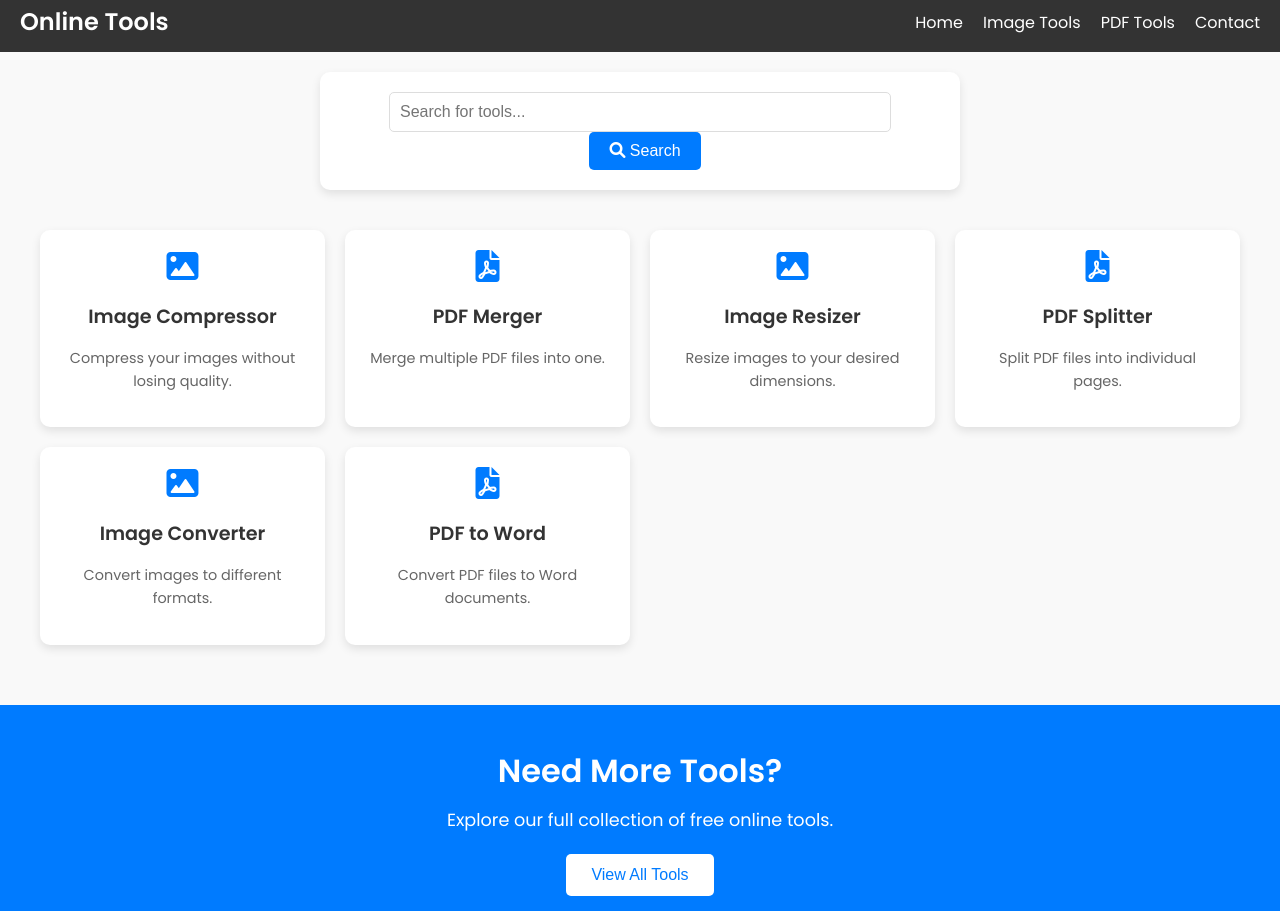
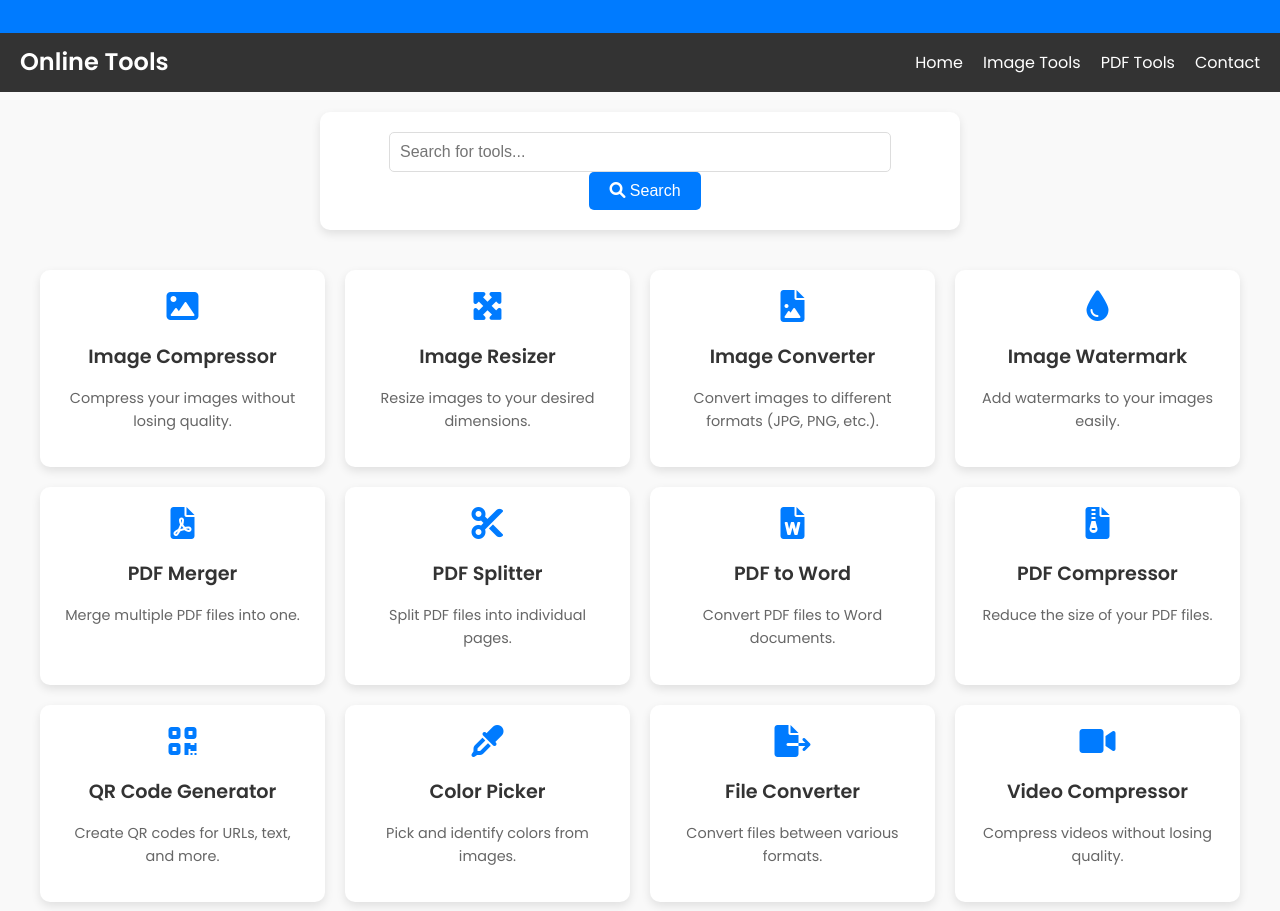
Before and after one commit to Vishnuram40/tools, a plain HTML site: page index.html in a window 1280 px wide. Shown: the part 149-1060 px from the top of the page. Drawn offline with Linux system fonts and the light colour scheme.

Commit message:
Update index.html

```diff
--- a/index.html
+++ b/index.html
@@ -31,7 +31,7 @@
     header {
       background-color: #007BFF;
       color: white;
-      padding: 20px;
+      padding: 40px 20px;
       text-align: center;
     }
 
@@ -132,11 +132,14 @@
       border-radius: 10px;
       box-shadow: 0 4px 10px rgba(0, 0, 0, 0.1);
       text-align: center;
-      transition: transform 0.3s ease;
+      transition: transform 0.3s ease, box-shadow 0.3s ease;
+      display: block;
+      color: inherit;
     }
 
     .tool-card:hover {
       transform: translateY(-5px);
+      box-shadow: 0 6px 15px rgba(0, 0, 0, 0.2);
     }
 
     .tool-card i {
@@ -148,6 +151,7 @@
     .tool-card h3 {
       margin: 10px 0;
       font-size: 1.2rem;
+      color: #333;
     }
 
     .tool-card p {
@@ -277,38 +281,66 @@
 
   <!-- Tools Grid -->
   <section id="tools-grid">
-    <a href="/tool/img-copmpress.html" class="tool-card-link">
-        <div class="tool-card">
-            <i class="fas fa-image"></i>
-            <h3>Image Compressor</h3>
-            <p>Compress your images without losing quality.</p>
-        </div>
+    <a href="img-copmpress.html" class="tool-card">
+      <i class="fas fa-image"></i>
+      <h3>Image Compressor</h3>
+      <p>Compress your images without losing quality.</p>
     </a>
-    <div class="tool-card">
+    <a href="image-resizer.html" class="tool-card">
+      <i class="fas fa-expand-arrows-alt"></i>
+      <h3>Image Resizer</h3>
+      <p>Resize images to your desired dimensions.</p>
+    </a>
+    <a href="image-converter.html" class="tool-card">
+      <i class="fas fa-file-image"></i>
+      <h3>Image Converter</h3>
+      <p>Convert images to different formats (JPG, PNG, etc.).</p>
+    </a>
+    <a href="image-watermark.html" class="tool-card">
+      <i class="fas fa-tint"></i>
+      <h3>Image Watermark</h3>
+      <p>Add watermarks to your images easily.</p>
+    </a>
+    <a href="pdf-merger.html" class="tool-card">
       <i class="fas fa-file-pdf"></i>
       <h3>PDF Merger</h3>
       <p>Merge multiple PDF files into one.</p>
-    </div>
-    <div class="tool-card">
-      <i class="fas fa-image"></i>
-      <h3>Image Resizer</h3>
-      <p>Resize images to your desired dimensions.</p>
-    </div>
-    <div class="tool-card">
-      <i class="fas fa-file-pdf"></i>
+    </a>
+    <a href="pdf-splitter.html" class="tool-card">
+      <i class="fas fa-cut"></i>
       <h3>PDF Splitter</h3>
       <p>Split PDF files into individual pages.</p>
-    </div>
-    <div class="tool-card">
-      <i class="fas fa-image"></i>
-      <h3>Image Converter</h3>
-      <p>Convert images to different formats.</p>
-    </div>
-    <div class="tool-card">
-      <i class="fas fa-file-pdf"></i>
+    </a>
+    <a href="pdf-to-word.html" class="tool-card">
+      <i class="fas fa-file-word"></i>
       <h3>PDF to Word</h3>
       <p>Convert PDF files to Word documents.</p>
-    </div>
+    </a>
+    <a href="pdf-compressor.html" class="tool-card">
+      <i class="fas fa-file-archive"></i>
+      <h3>PDF Compressor</h3>
+      <p>Reduce the size of your PDF files.</p>
+    </a>
+    <a href="qr-generator.html" class="tool-card">
+      <i class="fas fa-qrcode"></i>
+      <h3>QR Code Generator</h3>
+      <p>Create QR codes for URLs, text, and more.</p>
+    </a>
+    <a href="color-picker.html" class="tool-card">
+      <i class="fas fa-eye-dropper"></i>
+      <h3>Color Picker</h3>
+      <p>Pick and identify colors from images.</p>
+    </a>
+    <a href="file-converter.html" class="tool-card">
+      <i class="fas fa-file-export"></i>
+      <h3>File Converter</h3>
+      <p>Convert files between various formats.</p>
+    </a>
+    <a href="video-compressor.html" class="tool-card">
+      <i class="fas fa-video"></i>
+      <h3>Video Compressor</h3>
+      <p>Compress videos without losing quality.</p>
+    </a>
   </section>
 
   <!-- Call to Action -->
```
